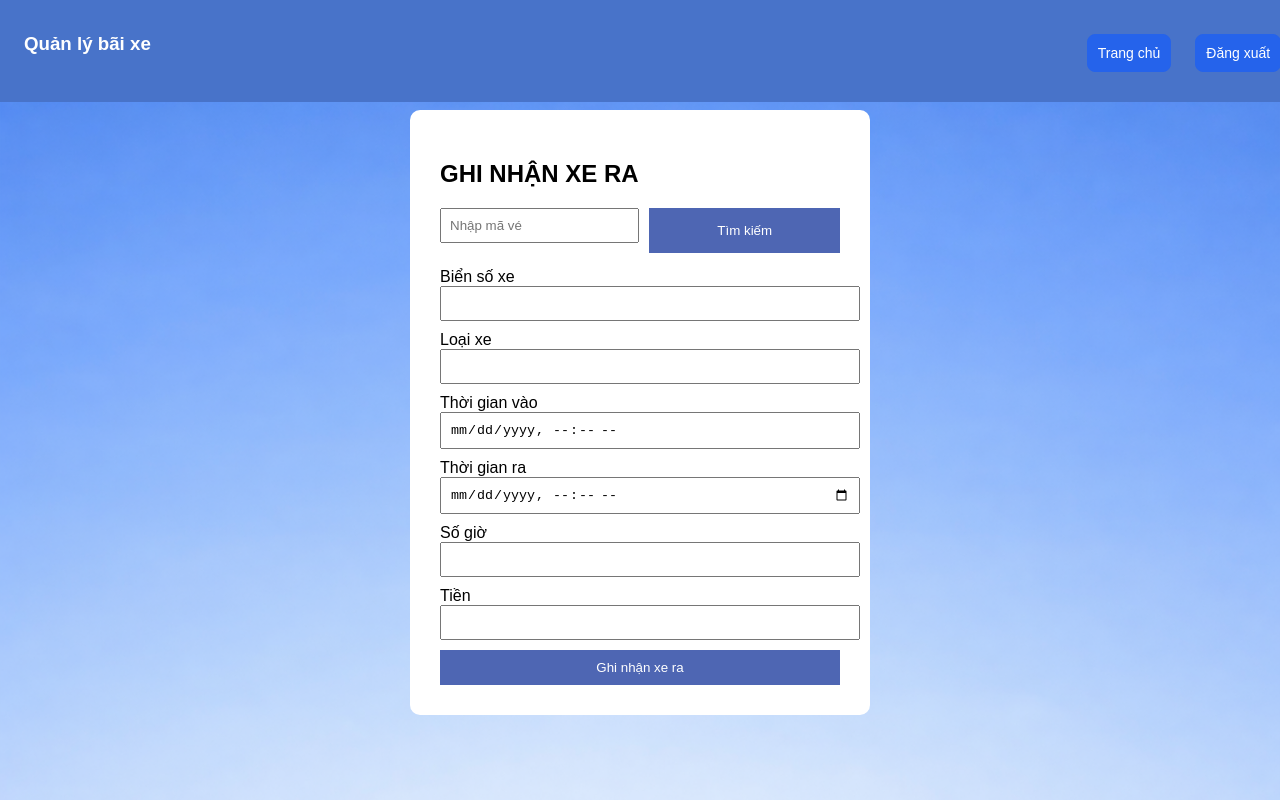
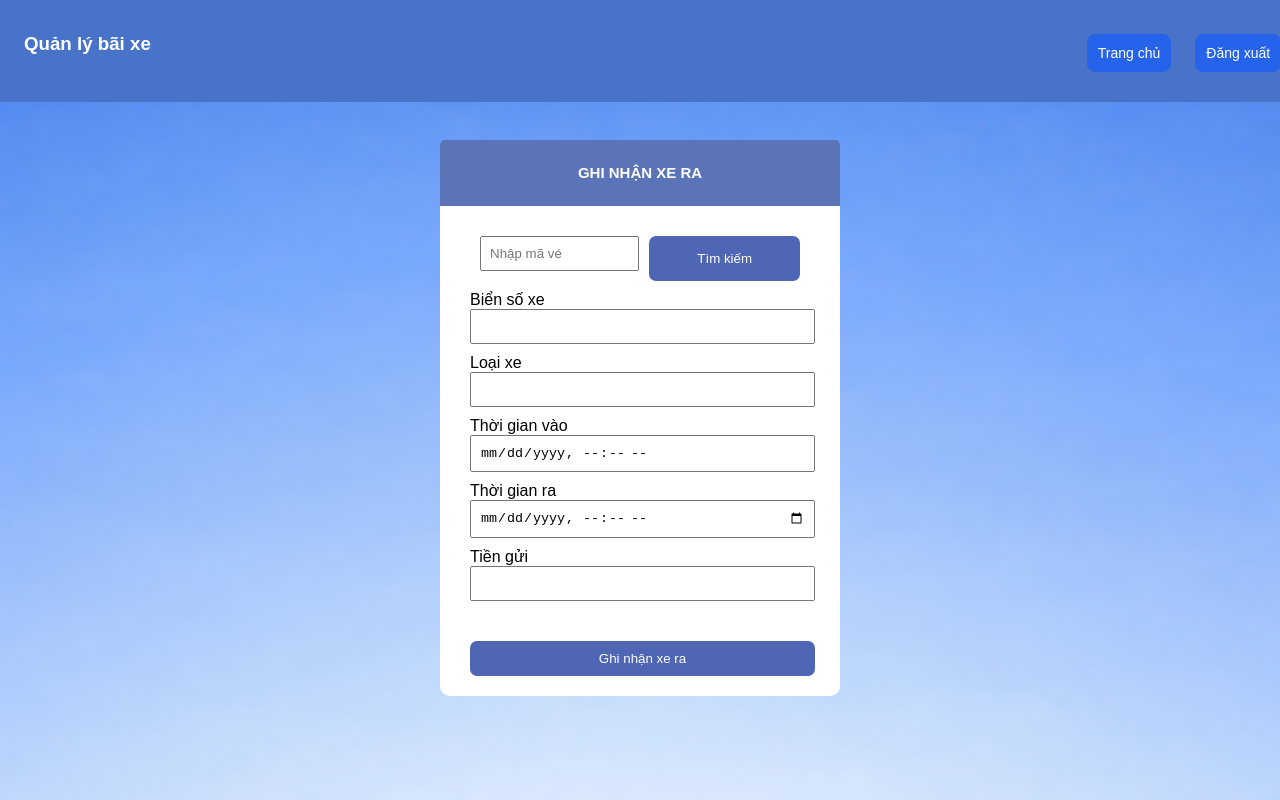
Before and after one commit to hmy2704/QuanLyBaiXe, a website: page frontend/checkout.html in a window 1280 px wide. Drawn offline with Linux system fonts and the light colour scheme.

Commit message:
giao dien xe ra

```diff
--- a/dbConfig.js
+++ b/dbConfig.js
@@ -12,9 +12,9 @@ const config = {
     //connectionString: 'Driver={ODBC Driver 17 for SQL Server};Server=localhost\\SQLEXPRESS;Database=QuanLyBaiXe;Trusted_Connection=yes;',
     //connectionString: 'Driver={ODBC Driver 17 for SQL Server};Server=localhost\\SQLEXPRESS;Database=QuanLyBaiXe;Trusted_Connection=yes;',
     //connectionString: 'Driver={ODBC Driver 17 for SQL Server};Server=DELL-PC;Database=QuanLyBaiXe;Trusted_Connection=yes;',
-    //connectionString: 'Driver={ODBC Driver 17 for SQL Server};Server=Ham;Database=QuanLyBaiXe;Trusted_Connection=yes;',
+    connectionString: 'Driver={ODBC Driver 17 for SQL Server};Server=Ham;Database=QuanLyBaiXe;Trusted_Connection=yes;',
 
-    connectionString: 'Driver={ODBC Driver 17 for SQL Server};Server=ADMIN-PC\\SQLEXPRESS01;Database=QuanLyBaiXe;Trusted_Connection=yes;',
+    //connectionString: 'Driver={ODBC Driver 17 for SQL Server};Server=ADMIN-PC\\SQLEXPRESS01;Database=QuanLyBaiXe;Trusted_Connection=yes;',
 };
 
 
--- a/frontend/checkout.html
+++ b/frontend/checkout.html
@@ -16,6 +16,12 @@
             padding: 14px 24px;
             color: white;
             z-index: 1000;
+        }
+
+
+        .form_box {
+            width: 85%;
+            margin: 30px auto;
         }
 
         .card {
@@ -66,11 +72,27 @@
 
         .container {
             width: 400px;
-            margin: 50px auto;
+
             background: white;
-            padding: 30px;
-            margin-top: 110px;
+            padding-bottom: 20px;
+            margin-top: 140px;
             border-radius: 10px;
+        }
+
+        .navbar {
+            background: #5b74b8;
+            color: white;
+            text-align: center;
+            font-size: 10px;
+            font-weight: bold;
+            padding: 12px;
+            border-top-left-radius: 5px;
+            border-top-right-radius: 5px;
+
+
+        }
+        .row{
+            margin-right: 15px;
         }
 
         input {
@@ -86,12 +108,16 @@
             background: #4e66b3;
             color: white;
             border: none;
+            border-radius: 7px;
         }
-
+.button{
+    margin: 0px 25px 0px 30px;
+}
         .search {
             display: flex;
             gap: 10px;
-            margin-bottom: 15px;
+            margin: 10px;
+
         }
     </style>
 </head>
@@ -110,11 +136,12 @@
         <div class="navbar">
             <h2>GHI NHẬN XE RA</h2>
         </div>
+        <div class="form_box">
             <div class="search">
                 <input type="text" id="maVe" placeholder="Nhập mã vé">
                 <button onclick="timXe()">Tìm kiếm</button>
             </div>
-
+<div class="row">
             <label>Biển số xe</label>
             <input id="bienSo" readonly>
 
@@ -127,13 +154,13 @@
             <label>Thời gian ra</label>
             <input type="datetime-local" id="ra" onchange="tinhTien()">
 
-        <label>Số giờ</label>
-        <input id="gio" readonly>
-
-        <label>Tiền</label>
+            <label>Tiền gửi</label>
             <input id="tien" readonly>
-
+            </div>
+        </div>
+        <div class="button">
         <button onclick="ghiNhan()">Ghi nhận xe ra</button>
+        </div>
         <script src="env.js"></script>
 
         <script>
--- a/frontend/env.js
+++ b/frontend/env.js
@@ -1,2 +1,2 @@
 // env.js
-const API_BASE_URL = "ADMIN-PC\\SQLEXPRESS01";
+const API_BASE_URL = "http://172.16.124.145:3000/api";
--- a/server.js
+++ b/server.js
@@ -1,5 +1,5 @@
 const PORT = 3000;
-const API_BASE_URL = 'http://192.168.32.233'; // IP máy chủ của bạn
+const API_BASE_URL = 'http://172.16.124.145'; // IP máy chủ của bạn
 const cors = require('cors');
 const express = require('express');
 const bodyParser = require('body-parser');
```
Also changed, not shown: frontend/xevao.html (+3 -3 lines). Lines whose indentation alone changed are shown as unchanged.
